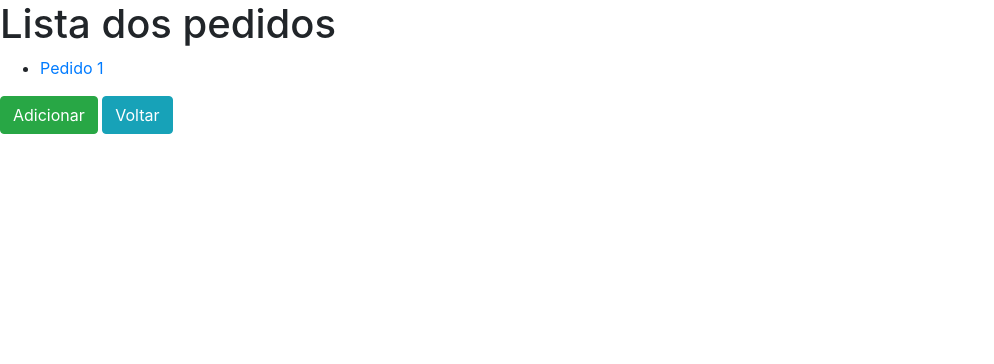
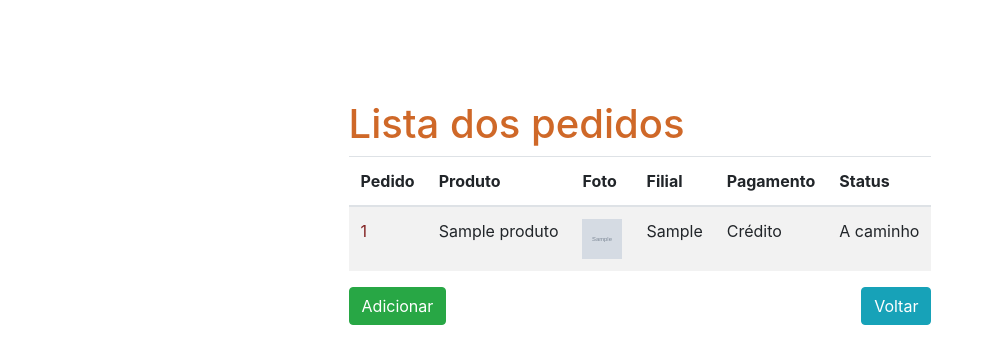
Before and after one commit to diego-goncalves-dreossi/mercado, a Django app: template pedidos/templates/pedidos.html in a window 1280 px wide. Shown: the top 364 px of the page, without its empty margins (0-994 px from the left). Run offline with Django 4.2, Linux system fonts and the light colour scheme; the template is opened without the code that fills it: values that come from a table or form of the project are taken from there, others are empty; tables that the repository leaves empty hold one stand-in row (values such as "Sample post"); grey boxes marked "Sample" are stand-in pictures; some libraries are stand-ins or nearby versions.

Commit message:
css parte 3
De todos as páginas de visualização geral.

```diff
--- a/pedidos/templates/pedidos.html
+++ b/pedidos/templates/pedidos.html
@@ -3,22 +3,66 @@
 
 {% block 'titulo' %}iMercado - Pedidos{% endblock %}
 {% block 'head' %}
-
+    <link rel="stylesheet" type="text/css" href="{% static 'pedidos/css/estilo.css' %}">
 {% endblock %}
 
 {% block 'conteudo' %}
 <main>
-    <h1>Lista dos pedidos</h1>
-    <ul>
-        {% for ped in pedidos %}
-            <li>
-                <div>
-                    <span><a href="{% url 'pedidos:verpedido' ped.id %}">Pedido {{ped.id}}</a></span>
-                </div>
-            </li>
-        {% endfor %}
-    </ul>
-    <a class="btn btn-success" href="{% url 'pedidos:adpedido' %}">Adicionar</a>
-    <a href="{% url 'sistema:inicio' %}" class="btn btn-info">Voltar</a>
+    <div>
+        <h1>Lista dos pedidos</h1>
+
+        <table class="table table-striped">
+            <thead>
+                <tr>
+                    <th scope="col">Pedido</th>
+                    <th scope="col">Produto</th>
+                    <th scope="col">Foto</th>
+                    <th scope="col">Filial</th>
+                    <th scope="col">Pagamento</th>
+                    <th scope="col">Status</th>
+                </tr>
+            </thead>
+            <tbody>
+                {% for ped in pedidos %}
+                <tr>
+                    <td><a href="{% url 'pedidos:verpedido' ped.id %}">{{ped.id}}</a></td>
+                    <td>{{ped.produto.nome}}</td>
+                    <td><img class="foto-ped" src="{{ped.produto.img.url}}" alt="logo"></td>
+                    <td>{{ped.filial}}</td>
+                    {% if ped.pagamento == 'Cr' %}
+                        <td>Crédito</td>
+                    {% elif ped.pagamento == 'Cp' %}
+                        <td>Criptomoeda</td>
+
+                    {% elif ped.pagamento == 'De' %}
+                        <td>Débito</td>
+
+                    {% elif ped.pagamento == 'Di' %}
+                        <td>Dinheiro</td>
+                    {% endif %}
+                    {% if ped.status == 'Ca' %}
+                        <td>Cancelado</td>
+
+                    {% elif ped.status == 'En' %}
+                        <td>Entregue</td>
+
+                    {% elif ped.status == 'Ac' %}
+                        <td>A caminho</td>
+
+                    {% elif ped.status == 'At' %}
+                        <td>Atrasado</td>
+
+                    {% elif ped.status == 'Ev' %}
+                        <td>Enviado</td>
+                    {% endif %}
+                </tr>
+                {% endfor %}
+            </tbody>
+        </table>
+        <div class="botoes">
+            <a class="btn btn-success" href="{% url 'pedidos:adpedido' %}">Adicionar</a>
+            <a href="{% url 'sistema:inicio' %}" class="btn btn-info">Voltar</a>
+        </div>
+    </div>
 </main>
 {% endblock %}
--- /dev/null
+++ b/templates/static/pedidos/css/estilo.css
@@ -0,0 +1,44 @@
+main{
+    margin-top: 100px;
+    display: flex;
+    align-items: center;
+    justify-content: center;
+    flex-direction: column;
+}
+
+main h1{
+    color: rgb(207, 104, 40);
+}
+
+.com-borda{
+    border: 1px solid black;
+    padding: 15px;
+    border-radius: 10px;
+    box-shadow:10px 10px 5px rgb(86, 33, 33);
+    background-color:rgb(246, 237, 223);
+}
+
+body a{
+    text-decoration: none;
+    color: rgb(131, 35, 35);
+}
+
+body a:hover{
+    color: red;
+}
+
+.botoes{
+    display: flex;
+    align-items: center;
+    justify-content: space-between;
+    flex-direction: row;
+}
+
+ul li{
+    font-size: 20px;
+}
+
+.foto-ped{
+    height: 40px;
+    width: 40px;
+}
```
Also changed, not shown: pedidos/templates/adpedido.html (+7 -4 lines).
